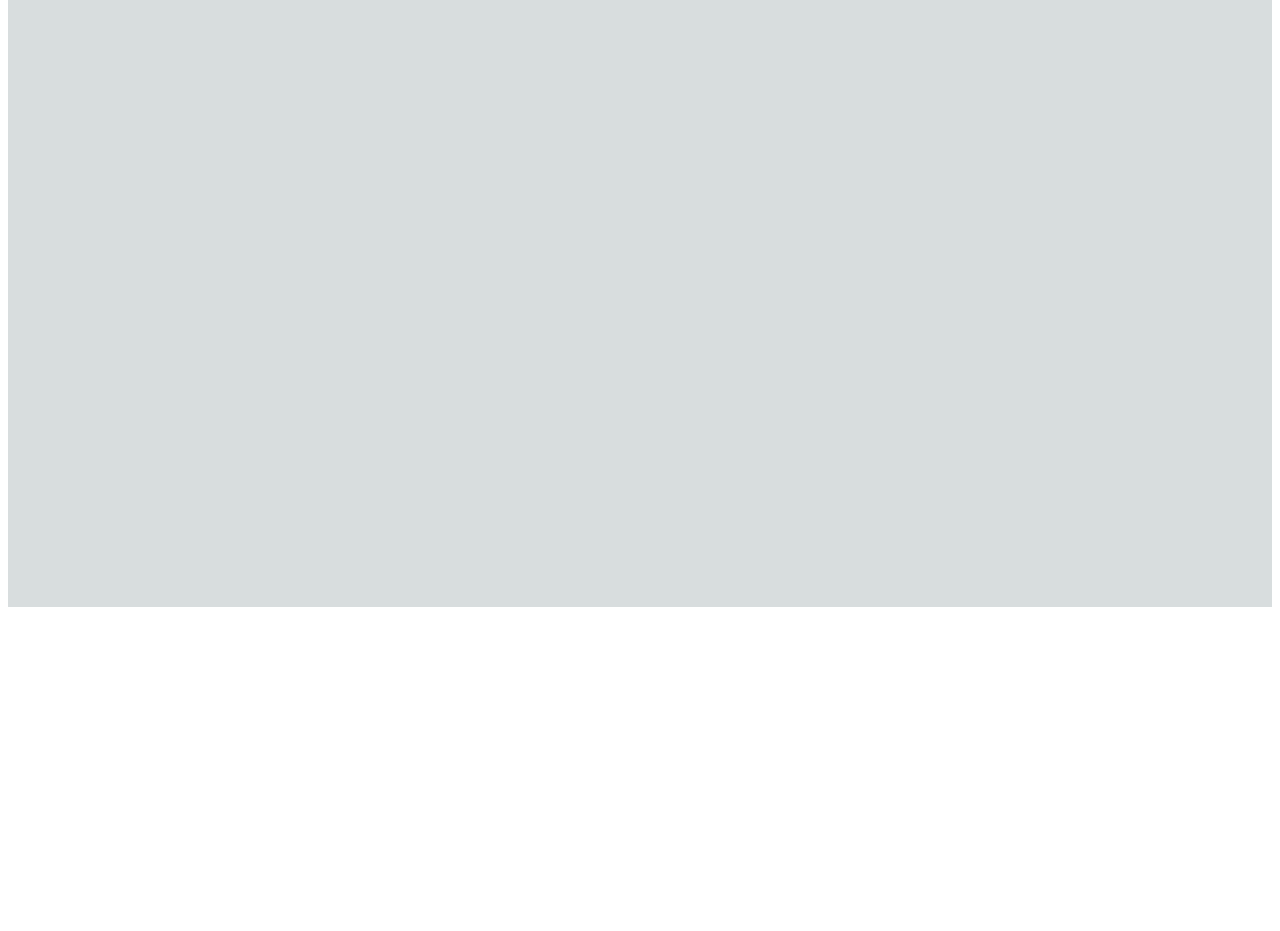
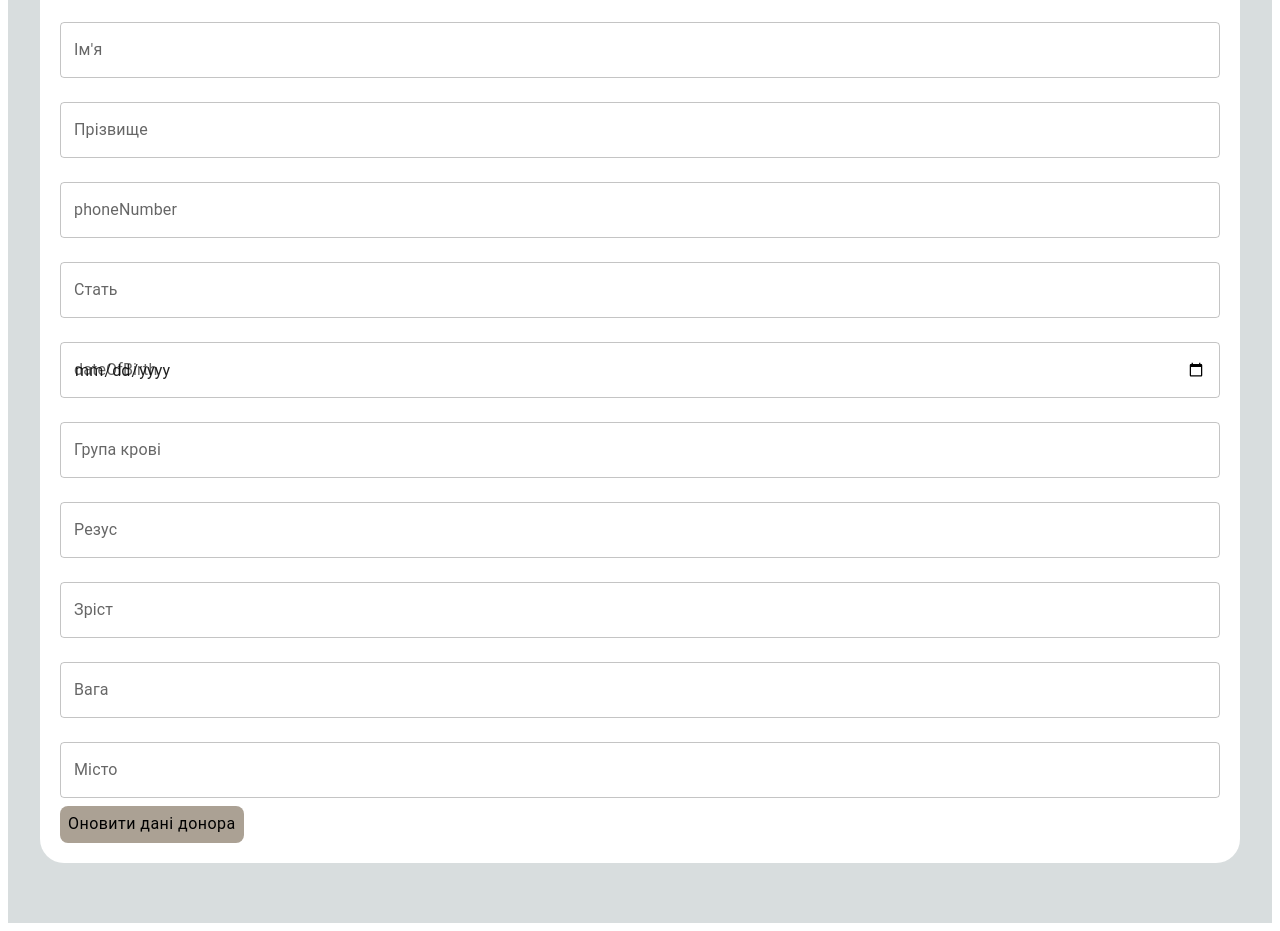
Before and after one commit to TamaraSolodun/donor-vn-telegram-bot, a React app in the folder admin/: page /donors-board/1 in a window 1280 px wide. Shown: the part 310-1241 px from the top of the page. Before the commit the page ends 925 px from the top, so only its background shows below. Built offline with nearby package versions, Linux system fonts and the light colour scheme; no server answers; the HTML template or start-up script is replaced by a standard one.

Commit message:
added update donor

```diff
--- a/admin/src/App.tsx
+++ b/admin/src/App.tsx
@@ -10,6 +10,7 @@ import SingleDonor from './pages/SingleDonor';
 import { store } from './store/store';
 
 import { StyledWrapper } from './styles/App.styled';
+import UpdateDonor from './pages/UpdateDonor';
 
 export const App = () => (
   <BrowserRouter>
@@ -20,7 +21,7 @@ export const App = () => (
           <Routes>
             <Route path="/dashboard" element={<Dashboard />} />
             <Route path="/donors-board" element={<DonorsBoard />} />
-            <Route path="/donors-board/:userId" element={<SingleDonor />} />
+            <Route path="/donors-board/:userId" element={<UpdateDonor />} />
           </Routes>
         </StyledWrapper>
       </I18nextProvider>
--- a/admin/src/pages/UpdateDonor.tsx
+++ b/admin/src/pages/UpdateDonor.tsx
@@ -7,11 +7,16 @@ import { Donor } from '../interfaces/Donor';
 import { getSingleDonor, updateDonor } from '../services/donorsService';
 
 import { StyledBox, StyledButton, StyledContainer } from '../styles/App.styled';
+import useAlert from '../hooks/useAlert';
+import AlertMessage from '../components/AlertMessage';
 
 export default function UpdateDonor() {
     const { userId } = useParams();
-    const [donor, setDonor] = useState<Donor | null>();
+    const [donor, setDonor] = useState<Donor | null>(null);
     const { t } = useTranslation();
+    const { message, severity, showAlert, closeAlert } = useAlert();
+
+
     useEffect(() => {
         const fetchDonor = async () => {
             try {
@@ -23,10 +28,30 @@ export default function UpdateDonor() {
         };
         if (!Number.isNaN(Number(userId))) {
             fetchDonor().catch((error) =>
-                console.error('Error for handling promise:', error),
+                console.error('Error handling promise:', error),
             );
         }
     }, [userId]);
+
+    const handleChange = (e: React.ChangeEvent<HTMLInputElement>) => {
+        const { name, value } = e.target;
+        setDonor((prevDonor) => (prevDonor ? { ...prevDonor, [name]: value } : null));
+    };
+
+    const handleUpdateDonor = async (): Promise<void> => {
+        try {
+            if (donor) {
+                await updateDonor(donor);
+                showAlert('Donor updated successfully', 'success');
+            }
+        } catch (error) {
+            console.error('Error updating donor:', error);
+            showAlert(
+                (error as Error).message || 'Error updating donor.',
+                'error',
+              );
+        }
+    };
 
     return (
         <StyledContainer maxWidth="lg">
@@ -34,12 +59,11 @@ export default function UpdateDonor() {
                 <h1>
                     {t('donor')} {donor?.userId}
                 </h1>
-                {/* {donor &&
-          Object.keys(donor).map((key) => (
                 <TextField
-              key={key}
-              label={key}
-              value={donor[key as keyof typeof donor]}
+                    name="userId"
+                    label={t('userId')}
+                    value={donor?.userId || ''}
+                    onChange={handleChange}
                     fullWidth
                     variant="outlined"
                     margin="normal"
@@ -48,11 +72,11 @@ export default function UpdateDonor() {
                     }}
                     type='text'
                 />
-          ))} */}
                 <TextField
-                    key={donor?.userId}
-                    label={donor?.userId}
-                    value={donor?.userId}
+                    name="firstName"
+                    label={t('firstName')}
+                    value={donor?.firstName || ''}
+                    onChange={handleChange}
                     fullWidth
                     variant="outlined"
                     margin="normal"
@@ -62,20 +86,10 @@ export default function UpdateDonor() {
                     type='text'
                 />
                 <TextField
-                    key={donor?.bloodType}
-                    label={donor?.bloodType}
-                    value={donor?.bloodType}
-                    fullWidth
-                    variant="outlined"
-                    margin="normal"
-                    InputProps={{
-                        readOnly: false,
-                    }}
-                />
-                <TextField
-                    key={donor?.firstName}
-                    label={donor?.firstName}
-                    value={donor?.firstName}
+                    name="surname"
+                    label={t('surname')}
+                    value={donor?.surname || ''}
+                    onChange={handleChange}
                     fullWidth
                     variant="outlined"
                     margin="normal"
@@ -85,9 +99,10 @@ export default function UpdateDonor() {
                     type='text'
                 />
                 <TextField
-                    key={donor?.surname}
-                    label={donor?.surname}
-                    value={donor?.surname}
+                    name="phoneNumber"
+                    label={t('phoneNumber')}
+                    value={donor?.phoneNumber || ''}
+                    onChange={handleChange}
                     fullWidth
                     variant="outlined"
                     margin="normal"
@@ -97,9 +112,10 @@ export default function UpdateDonor() {
                     type='text'
                 />
                 <TextField
-                    key={donor?.sex}
-                    label={donor?.sex}
-                    value={donor?.sex}
+                    name="sex"
+                    label={t('sex')}
+                    value={donor?.sex || ''}
+                    onChange={handleChange}
                     fullWidth
                     variant="outlined"
                     margin="normal"
@@ -109,9 +125,10 @@ export default function UpdateDonor() {
                     type='text'
                 />
                 <TextField
-                    key={donor?.dateOfBirth}
-                    label={donor?.dateOfBirth}
-                    value={donor?.dateOfBirth}
+                    name="dateOfBirth"
+                    label={t('dateOfBirth')}
+                    value={donor?.dateOfBirth || ''}
+                    onChange={handleChange}
                     fullWidth
                     variant="outlined"
                     margin="normal"
@@ -121,9 +138,10 @@ export default function UpdateDonor() {
                     type='date'
                 />
                 <TextField
-                    key={donor?.bloodType}
-                    label={donor?.bloodType}
-                    value={donor?.bloodType}
+                    name="bloodType"
+                    label={t('bloodType')}
+                    value={donor?.bloodType || ''}
+                    onChange={handleChange}
                     fullWidth
                     variant="outlined"
                     margin="normal"
@@ -133,9 +151,10 @@ export default function UpdateDonor() {
                     type='text'
                 />
                 <TextField
-                    key={donor?.rhesusFactor}
-                    label={donor?.rhesusFactor}
-                    value={donor?.rhesusFactor}
+                    name="rhesusFactor"
+                    label={t('rhesusFactor')}
+                    value={donor?.rhesusFactor || ''}
+                    onChange={handleChange}
                     fullWidth
                     variant="outlined"
                     margin="normal"
@@ -145,9 +164,10 @@ export default function UpdateDonor() {
                     type='text'
                 />
                 <TextField
-                    key={donor?.height}
-                    label={donor?.height}
-                    value={donor?.height}
+                    name="height"
+                    label={t('height')}
+                    value={donor?.height || ''}
+                    onChange={handleChange}
                     fullWidth
                     variant="outlined"
                     margin="normal"
@@ -157,9 +177,10 @@ export default function UpdateDonor() {
                     type='number'
                 />
                 <TextField
-                    key={donor?.weight}
-                    label={donor?.weight}
-                    value={donor?.weight}
+                    name="weight"
+                    label={t('weight')}
+                    value={donor?.weight || ''}
+                    onChange={handleChange}
                     fullWidth
                     variant="outlined"
                     margin="normal"
@@ -169,9 +190,10 @@ export default function UpdateDonor() {
                     type='number'
                 />
                 <TextField
-                    key={donor?.city}
-                    label={donor?.city}
-                    value={donor?.city}
+                    name="city"
+                    label={t('city')}
+                    value={donor?.city || ''}
+                    onChange={handleChange}
                     fullWidth
                     variant="outlined"
                     margin="normal"
@@ -180,13 +202,14 @@ export default function UpdateDonor() {
                     }}
                     type='text'
                 />
-                <StyledButton
-                    onClick={() => {
-                        void updateDonor(donor);
-                    }}
-                >
+                 <StyledButton onClick={handleUpdateDonor}>
                     {t('updateDonor')}
                 </StyledButton>
+                <AlertMessage
+                    message={message}
+                    severity={severity}
+                    onClose={closeAlert}
+                />
             </StyledBox>
         </StyledContainer>
     );
--- a/admin/src/services/donorsService.ts
+++ b/admin/src/services/donorsService.ts
@@ -70,8 +70,8 @@ export const updateDonor = async (updatedDonor: Donor): Promise<void> => {
     if (response.ok) {
       console.log('Donor updated successfully!');
     } else {
-      console.error('Failed to update donor:', await response.text());
-      throw new Error(await response.text());
+      const errorMessage = await response.text();
+      throw new Error(errorMessage);
     }
   } catch (error) {
     console.error('Error updating donor:', error);
--- a/admin/src/store/thunk/donors.ts
+++ b/admin/src/store/thunk/donors.ts
@@ -4,6 +4,6 @@ import { DonorList } from '../../interfaces/Donor';
 import { getDonors } from '../../services/donorsService';
 
 export const getDonorsThunk = createAsyncThunk<DonorList>(
-  'donors/addDonor',
+  'donors/getDonors',
   getDonors,
 );
```
Also changed, not shown: 1 other file (tests, documents, lock files or other folders). Lines whose indentation alone changed are shown as unchanged.
